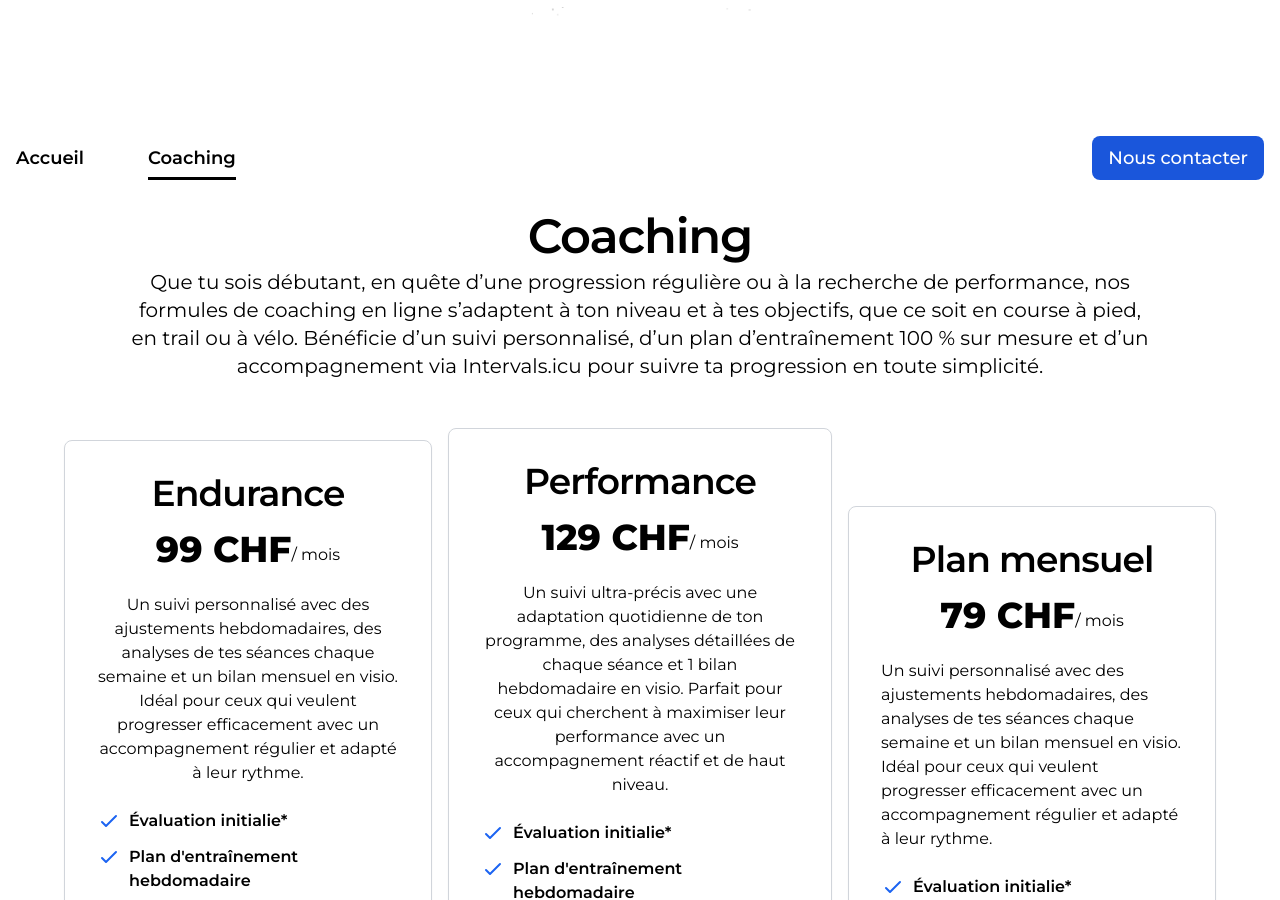
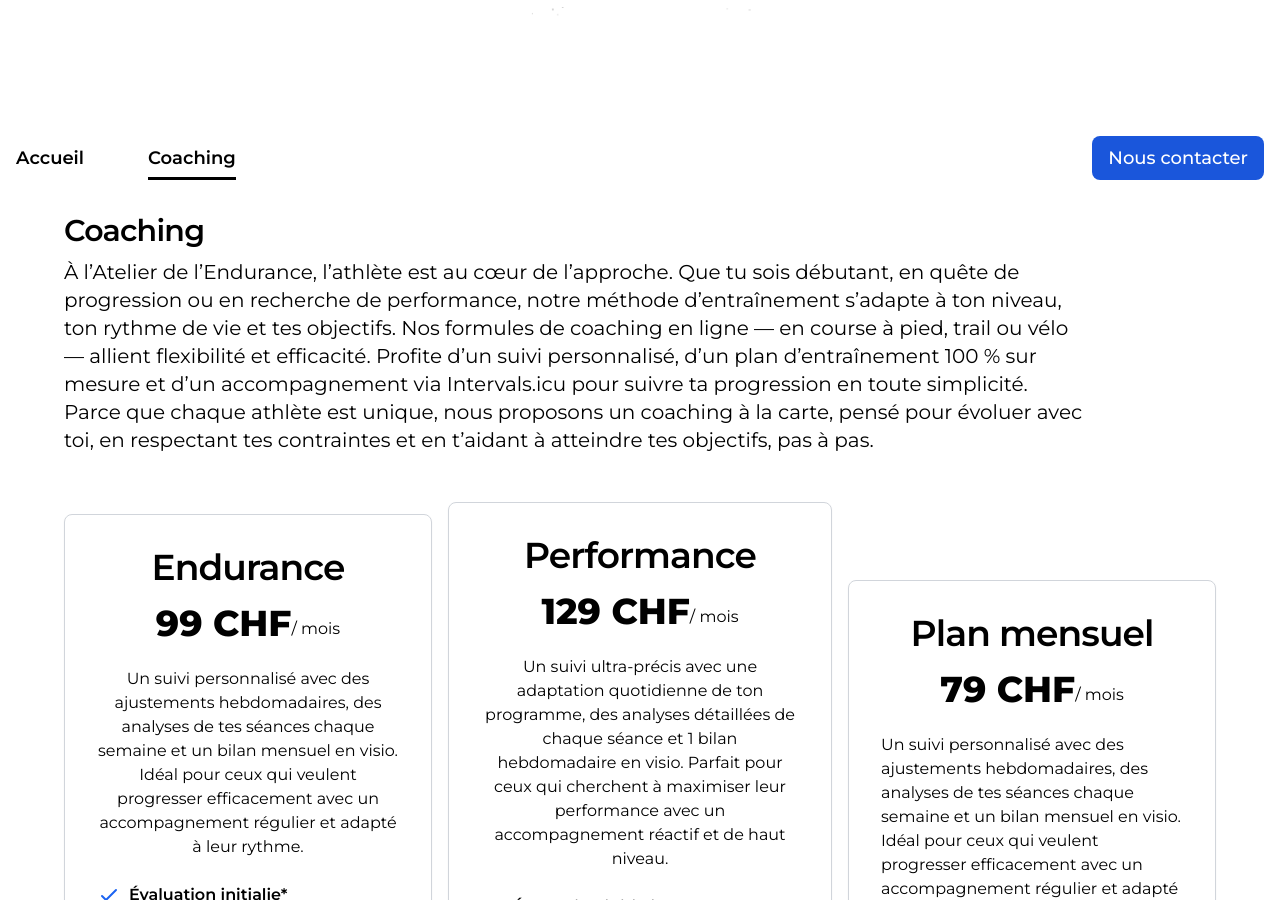
Before and after one commit to dieperid/atelier-endurance, a Jekyll site: the page built from src/pages/coaching.html, in a window 1280 px wide and 900 px high, scrolled down 1112 px. Built offline with Jekyll 4.4.1, drawn with Linux system fonts in a browser that asks for light colours; nearby versions of some CDN libraries.

Commit message:
style: updated home text

```diff
--- a/src/pages/coaching.html
+++ b/src/pages/coaching.html
@@ -4,26 +4,30 @@
 ---
 
 <div class="py-8 lg:py-12">
-    <div class="container px-8 mx-auto border-solid sm:px-16">
-        <div class="flex flex-col justify-center text-center">
-            <h2 class="text-3xl font-semibold leading-tight tracking-tight text-black sm:text-4xl md:text-5xl">
+    <div class="container max-w-screen-sm lg:max-w-screen-lg xl:max-w-screen-xl mx-auto border-solid px-8 sm:px-16">
+        <div class="flex flex-col justify-center">
+            <h1 class="text-3xl font-semibold leading-tight tracking-tight text-black sm:text-4xl md:text-7xl">
                 Coaching
-            </h2>
-            <p class="mt-2 text-black mx-auto text-md text-center sm:text-xl sm:max-w-lg md:max-w-2xl lg:max-w-5xl">
-                Que tu sois débutant, en quête d’une progression régulière ou à la recherche de performance, nos
-                formules de coaching en ligne s’adaptent à ton niveau et à tes objectifs, que ce soit en course à pied,
-                en trail ou à vélo. Bénéficie d’un suivi personnalisé, d’un plan d’entraînement 100 % sur mesure et d’un
-                accompagnement via Intervals.icu pour suivre ta progression en toute simplicité.
+            </h1>
+            <p class="mt-2 text-black text-md sm:text-xl sm:max-w-lg md:max-w-2xl lg:max-w-5xl">
+                À l’Atelier de l’Endurance, l’athlète est au cœur de l’approche. Que tu sois débutant, en quête de
+                progression ou en recherche de performance, notre méthode d’entraînement s’adapte à ton niveau, ton
+                rythme de vie et tes objectifs.
+                Nos formules de coaching en ligne — en course à pied, trail ou vélo — allient flexibilité et efficacité.
+                Profite d’un suivi personnalisé, d’un plan d’entraînement 100 % sur mesure et d’un accompagnement via
+                Intervals.icu pour suivre ta progression en toute simplicité.
+                Parce que chaque athlète est unique, nous proposons un coaching à la carte, pensé pour évoluer avec toi,
+                en respectant tes contraintes et en t’aidant à atteindre tes objectifs, pas à pas.
             </p>
         </div>
         <div
             class="flex flex-col mt-4 items-center lg:items-stretch justify-center lg:gap-4 sm:mt-6 md:mt-8 lg:flex-row">
             <!-- Endurance -->
             <div
-                class="mx-auto relative z-10 flex flex-col items-center max-w-sm md:min-w-xs lg:max-w-md border border-gray-300 shadow-sm rounded-lg p-6 md:mt-8 md:p-8 md:mx-0 lg:max-w-md">
-                <h3 class="m-0 text-2xl font-semibold leading-tight tracking-tight text-black sm:text-3xl md:text-4xl">
+                class="mx-auto relative z-10 flex flex-col items-center max-w-sm md:min-w-xs border border-gray-300 shadow-sm rounded-lg p-6 md:mt-8 md:p-8 md:mx-0 lg:max-w-md">
+                <h2 class="m-0 text-2xl font-semibold leading-tight tracking-tight text-black sm:text-3xl md:text-4xl">
                     Endurance
-                </h3>
+                </h2>
                 <div class="flex items-end mt-4 leading-7">
                     <p class="m-0 text-2xl md:text-4xl font-extrabold">
                         99 CHF
@@ -132,10 +136,10 @@
             </div>
             <!-- Performance -->
             <div
-                class="mx-auto relative z-10 flex flex-col items-center max-w-sm md:min-w-xs lg:max-w-md p-6 border border-gray-300 shadow-sm rounded-lg mt-8 md:p-8 md:mx-0 lg:max-w-md">
-                <h3 class="m-0 text-2xl font-semibold leading-tight tracking-tight text-black sm:text-3xl md:text-4xl">
+                class="mx-auto relative z-10 flex flex-col items-center max-w-sm md:min-w-xs p-6 border border-gray-300 shadow-sm rounded-lg mt-8 md:p-8 md:mx-0 lg:max-w-md">
+                <h2 class="m-0 text-2xl font-semibold leading-tight tracking-tight text-black sm:text-3xl md:text-4xl">
                     Performance
-                </h3>
+                </h2>
                 <div class="flex items-end mt-4 leading-7">
                     <p class="m-0 m-0 text-2xl md:text-4xl font-extrabold">
                         129 CHF
@@ -243,10 +247,10 @@
             </div>
             <!-- Plan mensuel -->
             <div
-                class="mx-auto relative z-10 flex flex-col items-center max-w-sm md:min-w-xs lg:max-w-md p-6 border border-gray-300 shadow-sm rounded-lg mt-8 md:p-8 md:mx-0 lg:max-w-md">
-                <h3 class="m-0 text-2xl font-semibold leading-tight tracking-tight text-black sm:text-3xl md:text-4xl">
+                class="mx-auto relative z-10 flex flex-col items-center max-w-sm md:min-w-xs p-6 border border-gray-300 shadow-sm rounded-lg mt-8 md:p-8 md:mx-0 lg:max-w-md">
+                <h2 class="m-0 text-2xl font-semibold leading-tight tracking-tight text-black sm:text-3xl md:text-4xl">
                     Plan mensuel
-                </h3>
+                </h2>
                 <div class="flex items-end mt-4 leading-7">
                     <p class="m-0 m-0 text-2xl md:text-4xl font-extrabold">
                         79 CHF
@@ -413,26 +417,26 @@
 </div>
 <div class="py-8 lg:py-12 xl:py-16">
     <div class="container px-8 mx-auto sm:px-16">
-        <h1 class="text-4xl font-extrabold tracking-tight sm:text-5xl xl:text-6xl text-left">
+        <h2 class="text-4xl font-extrabold tracking-tight sm:text-5xl xl:text-6xl text-left">
             <span class="text-blue-600" ass>Comment</span>
             <span> ça marche ?</span>
-        </h1>
-        <div class="max-w-sm sm:max-w-md lg:max-w-xl xl:max-w-3xl text-zinc-600">
-            <h5 class="mt-10 mb-3 font-semibold">1. Choisis la formule d'accompagnement qui te convient.
-            </h5>
-            <h5 class="mb-3 font-semibold">2. Remplis le formulaire de demande de coaching en renseignant
-                le maximum d’informations possible.</h5>
-            <h5 class="mb-3 font-semibold">3. Tu recevras un message sur WhatsApp de la part de David dans
-                les 24/48h pour te proposer un appel d'évaluation.</h5>
-            <h5 class="mb-3 font-semibold">4. Lors de l'appel d'évaluation, tu précises tes objectifs et
-                répond au question du coach.</h5>
-            <h5 class="mb-3 font-semibold">5. Tu reçois ton plan d'entraînement directement dans
-                Intervals.icu</h5>
-            <h5 class="mb-3 font-semibold">6. Ton plan est continuellement mis à jour par ton coach.</h5>
-            <h5 class="mb-3 font-semibold">7. Vous faites le point sur ton entraînement lors de ton appel
-                mensuel ou hebdomadaire.</h5>
-            <h5 class="mb-3 font-semibold">8. On s'assure que ton entraînement va dans la bonne direction
-                !</h5>
+        </h2>
+        <div class="max-w-sm sm:max-w-md lg:max-w-xl xl:max-w-3xl space-y-3">
+            <p class="mt-10 font-semibold">1. Choisis la formule d'accompagnement qui te convient.
+            </p>
+            <p class="font-semibold">2. Remplis le formulaire de demande de coaching en renseignant
+                le maximum d’informations possible.</p>
+            <p class="font-semibold">3. Tu recevras un message sur WhatsApp de la part de David dans
+                les 24/48h pour te proposer un appel d'évaluation.</p>
+            <p class="font-semibold">4. Lors de l'appel d'évaluation, tu précises tes objectifs et
+                répond au question du coach.</p>
+            <p class="font-semibold">5. Tu reçois ton plan d'entraînement directement dans
+                Intervals.icu</p>
+            <p class="font-semibold">6. Ton plan est continuellement mis à jour par ton coach.</p>
+            <p class="font-semibold">7. Vous faites le point sur ton entraînement lors de ton appel
+                mensuel ou hebdomadaire.</p>
+            <p class="font-semibold">8. On s'assure que ton entraînement va dans la bonne direction
+                !</p>
         </div>
     </div>
 </div>
```
